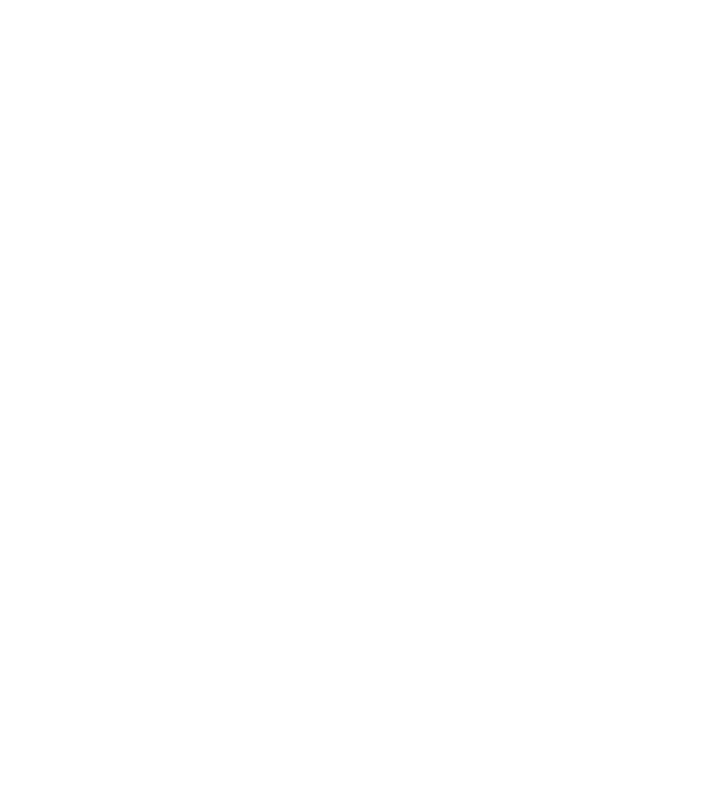
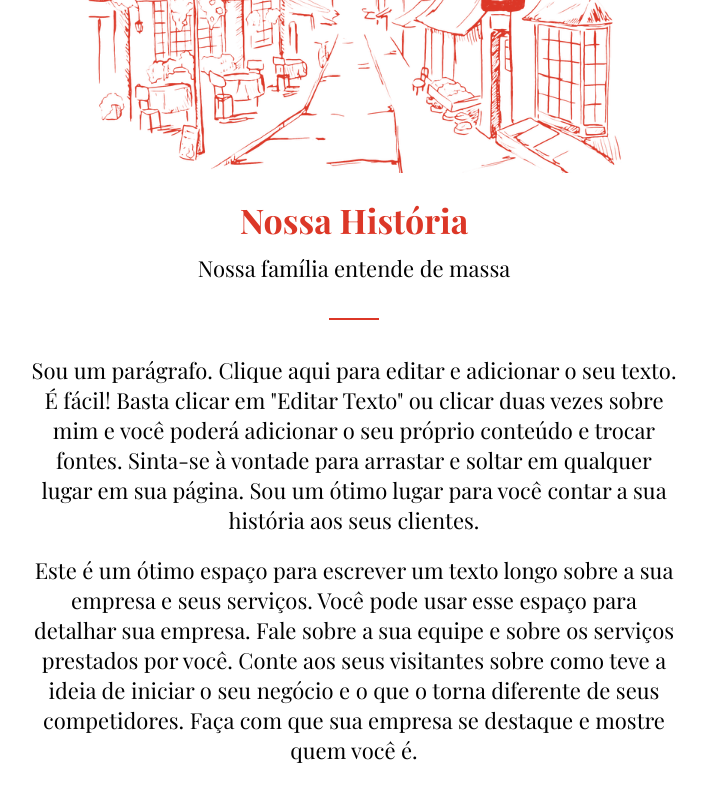
Before and after one commit to RicardoBaltazar/-binary-converter-reactjs, a React (Create React App) app in the folder dona-mia-app/: page /about in a window 1280 px wide. Shown: the part 332-1132 px from the top of the page, without its empty margins (286-993 px from the left). Before the commit the page ends 800 px from the top, so only its background shows below. Built offline with nearby package versions, Linux system fonts and the light colour scheme.

Commit message:
feature - criando descrição na page about

```diff
--- /dev/null
+++ b/dona-mia-app/src/pages/about/about.css
@@ -0,0 +1,29 @@
+main .about {
+    display: flex;
+    flex-direction: column;
+    align-items: center;
+    margin: 25px;
+    padding-top: 66px;
+}
+
+main .about img {
+    padding: 0px;
+}
+
+main .about  h2 {
+    color: #dc3727;
+    font-size: 34px;
+}
+
+main .about p {
+    margin: 10px;
+    font-size: 22px;
+    max-width: 650px;
+    text-align: center;
+}
+
+main .about hr {
+    margin: 25px;
+    border: 1px solid #dc3727;
+    width: 50px;
+}
--- a/dona-mia-app/src/pages/about/index.jsx
+++ b/dona-mia-app/src/pages/about/index.jsx
@@ -1,7 +1,35 @@
 import React from 'react'
+import './about.css'
 
-export default function PageAbout(){
+const IMG_ABOUT1 = require('../../assets/img-page-about1.png')
+
+export default function PageAbout() {
     return (
-        <h1>Nossa História</h1>
+        <>
+            <main>
+                <section className='about'>
+                    <img src={IMG_ABOUT1} alt="imagem"/>
+                    <h2>Nossa História</h2>
+                    <p>Nossa família entende de massa</p>
+                    <hr />
+
+                    <p>Sou um parágrafo. Clique aqui para editar e adicionar o seu texto.
+                    É fácil! Basta clicar em "Editar Texto" ou clicar duas vezes
+                    sobre mim e você poderá adicionar o seu próprio conteúdo e trocar fontes.
+                    Sinta-se à vontade para arrastar e soltar em qualquer lugar em sua página.
+                    Sou um ótimo lugar para você contar a sua história aos seus clientes.
+                    </p>
+
+                    <p>
+                        Este é um ótimo espaço para escrever um texto longo sobre a sua empresa e seus serviços.
+                        Você pode usar esse espaço para detalhar sua empresa. Fale sobre a sua equipe e
+                        sobre os serviços prestados por você. Conte aos seus visitantes sobre como teve a
+                        ideia de iniciar o seu negócio e o que o torna diferente de seus competidores.
+                        Faça com que sua empresa se destaque e mostre quem você é.
+                    </p>
+                </section>
+            </main>
+
+        </>
     )
 }
```
Also changed, not shown: dona-mia-app/src/assets/img-page-about1.png (added).
